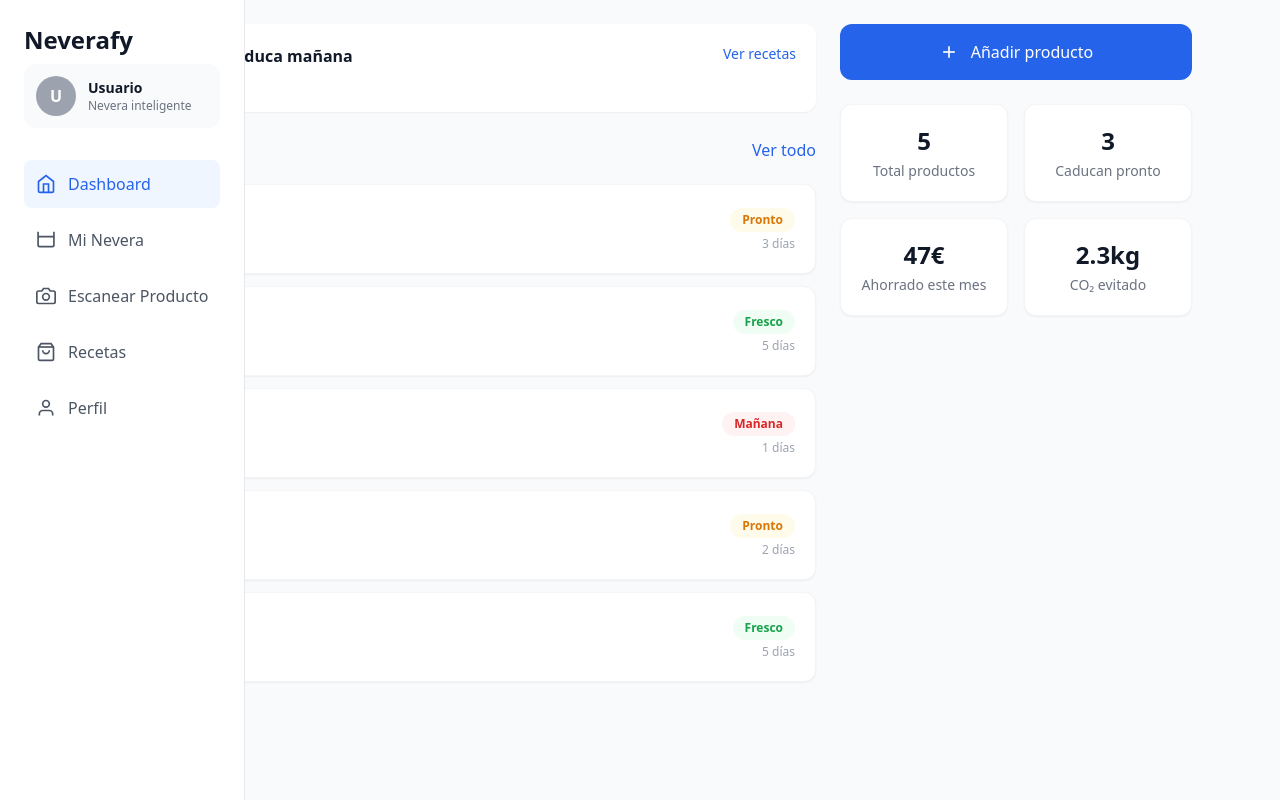
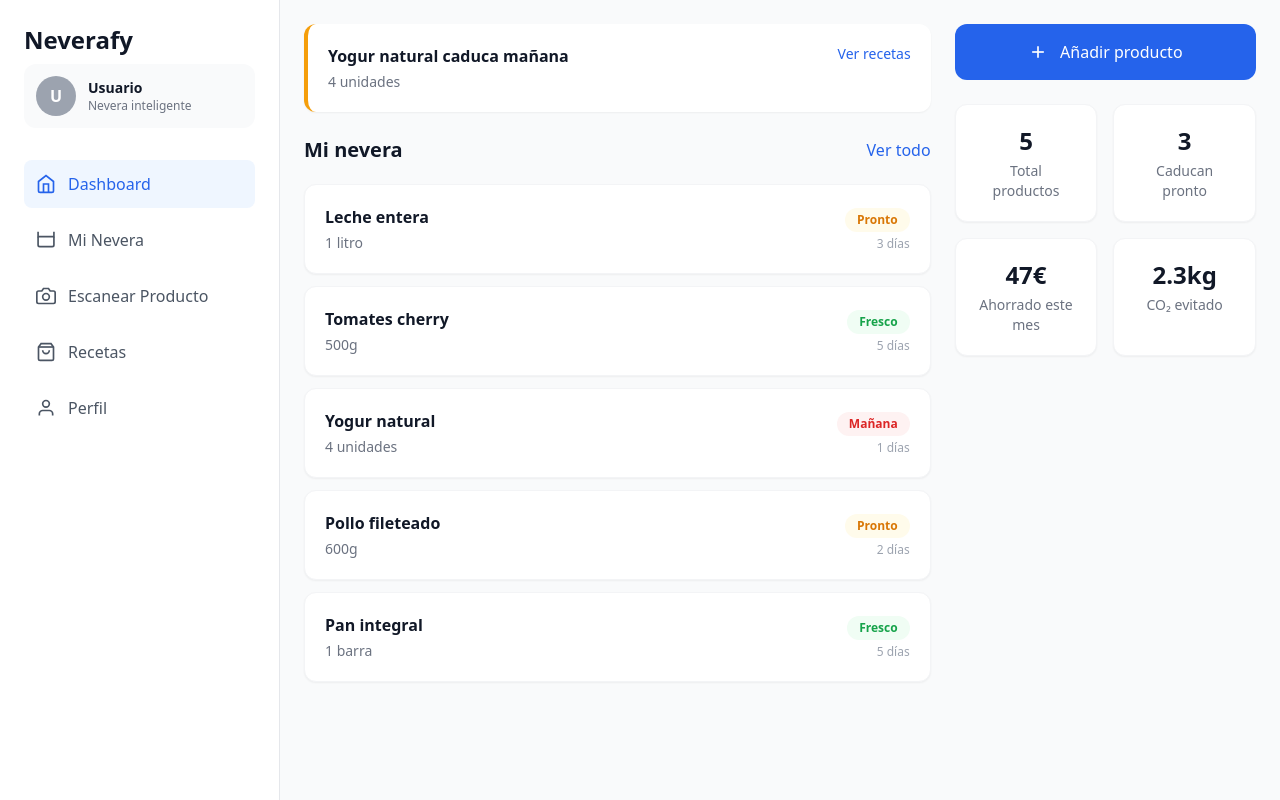
Before and after one commit to marcsala/neverafy, a React (Vite) app: page /dashboard in a window 1280 px wide. Built offline with nearby package versions, Linux system fonts and the light colour scheme.

Commit message:
Corregir dashboard 2

```diff
--- a/src/components/Dashboard.tsx
+++ b/src/components/Dashboard.tsx
@@ -35,6 +35,18 @@ const DashboardComponent: React.FC<DashboardProps> = ({
 
   const [isModalOpen, setIsModalOpen] = useState(false);
   const [notification, setNotification] = useState('');
+  const [isMobile, setIsMobile] = useState(false);
+
+  useEffect(() => {
+    const checkMobile = () => {
+      setIsMobile(window.innerWidth < 768);
+    };
+
+    checkMobile();
+    window.addEventListener('resize', checkMobile);
+
+    return () => window.removeEventListener('resize', checkMobile);
+  }, []);
 
   const showNotification = (message: string) => {
     setNotification(message);
@@ -83,8 +95,14 @@ const DashboardComponent: React.FC<DashboardProps> = ({
 
   return (
     <div className="min-h-screen bg-gray-50">
-      {/* Desktop Sidebar */}
-      <aside className="fixed left-0 top-0 w-70 h-screen bg-white border-r border-gray-200 p-6 z-50 hidden md:block">
+      {/* Desktop Sidebar - Solo visible en desktop */}
+      <aside
+        className="fixed left-0 top-0 h-screen bg-white border-r border-gray-200 p-6 z-50"
+        style={{
+          width: '280px',
+          display: isMobile ? 'none' : 'block'
+        }}
+      >
         <div className="mb-8">
           <div className="text-2xl font-semibold text-gray-900 mb-2">Neverafy</div>
           <div className="flex items-center gap-3 p-3 bg-gray-50 rounded-xl">
@@ -153,8 +171,13 @@ const DashboardComponent: React.FC<DashboardProps> = ({
         </nav>
       </aside>
 
-      {/* Mobile Header */}
-      <header className="md:hidden bg-white p-4 border-b border-gray-200 sticky top-0 z-50">
+      {/* Mobile Header - Solo visible en móvil */}
+      <header
+        className="bg-white p-4 border-b border-gray-200 sticky top-0 z-50"
+        style={{
+          display: isMobile ? 'block' : 'none'
+        }}
+      >
         <div className="flex justify-between items-center">
           <div className="text-xl font-semibold text-gray-900">Neverafy</div>
           <div className="flex items-center gap-4">
@@ -175,9 +198,20 @@ const DashboardComponent: React.FC<DashboardProps> = ({
       </header>
 
       {/* Main Content */}
-      <main className="md:ml-70 min-h-screen pb-20 md:pb-0">
-        {/* Desktop Layout */}
-        <div className="hidden md:block max-w-6xl mx-auto p-6">
+      <main
+        className="min-h-screen"
+        style={{
+          marginLeft: isMobile ? '0' : '280px',
+          paddingBottom: isMobile ? '80px' : '0'
+        }}
+      >
+        {/* Desktop Layout - Solo visible en desktop */}
+        <div
+          className="max-w-6xl mx-auto p-6"
+          style={{
+            display: isMobile ? 'none' : 'block'
+          }}
+        >
           <div className="grid lg:grid-cols-3 gap-6">
             {/* Main Column */}
             <div className="lg:col-span-2 space-y-6">
@@ -282,8 +316,10 @@ const DashboardComponent: React.FC<DashboardProps> = ({
           </div>
         </div>
 
-        {/* Mobile Layout */}
-        <div className="md:hidden">
+        {/* Mobile Layout - Solo visible en móvil */}
+        <div style={{
+          display: isMobile ? 'block' : 'none'
+        }}>
           {/* Urgent Alerts Mobile */}
           {urgentProducts.length > 0 && (
             <section className="p-6">
@@ -385,8 +421,13 @@ const DashboardComponent: React.FC<DashboardProps> = ({
         </div>
       </main>
 
-      {/* Mobile Bottom Navigation */}
-      <nav className="md:hidden fixed bottom-0 left-0 right-0 bg-white border-t border-gray-200 px-6 py-3 flex justify-between items-center z-50">
+      {/* Mobile Bottom Navigation - Solo visible en móvil */}
+      <nav
+        className="fixed bottom-0 left-0 right-0 bg-white border-t border-gray-200 px-6 py-3 flex justify-between items-center z-50"
+        style={{
+          display: isMobile ? 'flex' : 'none'
+        }}
+      >
         <button className="flex flex-col items-center gap-1 text-blue-600 p-2">
           <svg className="w-6 h-6" viewBox="0 0 24 24" fill="none" stroke="currentColor" strokeWidth="2">
             <path d="m3 9 9-7 9 7v11a2 2 0 0 1-2 2H5a2 2 0 0 1-2-2z"/>
```
